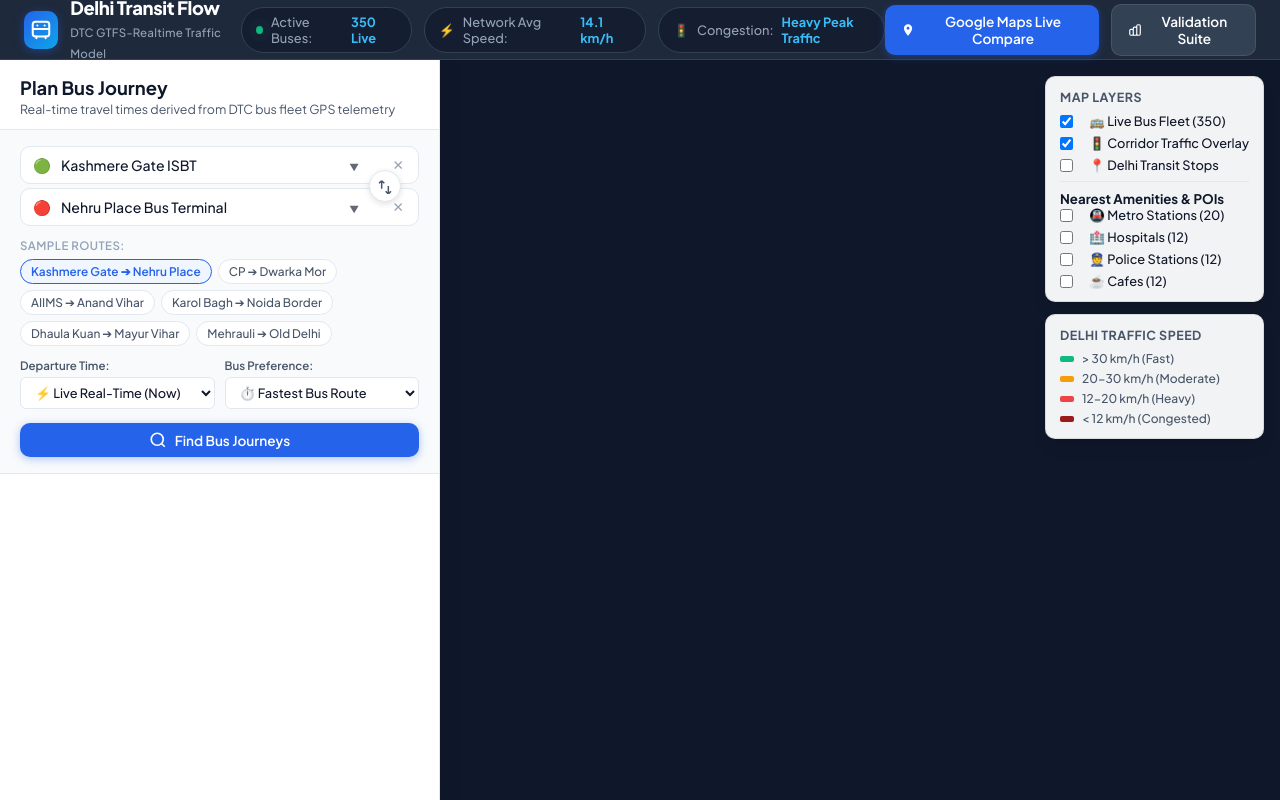
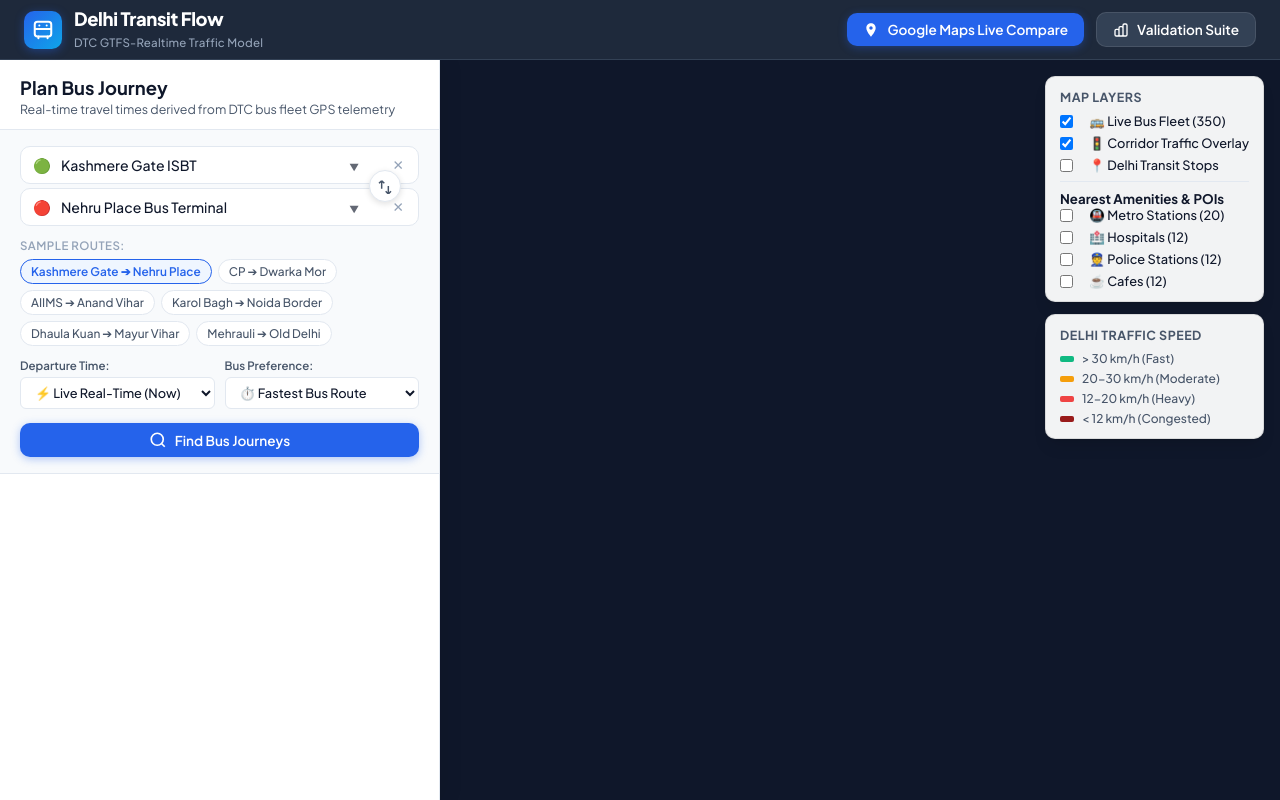
Before and after one commit to kunalsaharawat23/delhi_bus_traffic_planner, a plain HTML site: page frontend/index.html in a window 1280 px wide. Drawn offline with nearby package versions, Linux system fonts and the light colour scheme; files that its build step writes are made by us from their sources.

Commit message:
Remove top-bar network stats badges

```diff
--- a/frontend/index.html
+++ b/frontend/index.html
@@ -20,7 +20,7 @@
   <link rel="stylesheet" href="https://unpkg.com/leaflet@1.9.4/dist/leaflet.css" />
 
   <!-- Custom stylesheet with cache bust -->
-  <link rel="stylesheet" href="/static/style.css?v=3.2">
+  <link rel="stylesheet" href="/static/style.css?v=3.3">
 </head>
 <body>
   <div class="app-container">
@@ -41,25 +41,6 @@
         <div class="brand-text">
           <h1>Delhi Transit Flow</h1>
           <span class="subtitle">DTC GTFS-Realtime Traffic Model</span>
-        </div>
-      </div>
-
-      <!-- network stats -->
-      <div class="network-stats">
-        <div id="badge-fleet" class="stat-badge pulse">
-          <span class="stat-dot"></span>
-          <span class="stat-label">Active Buses:</span>
-          <strong id="stat-active-buses">350 Live</strong>
-        </div>
-        <div class="stat-badge" id="badge-speed">
-          <span class="stat-icon">⚡</span>
-          <span class="stat-label">Network Avg Speed:</span>
-          <strong id="stat-network-speed">14.1 km/h</strong>
-        </div>
-        <div class="stat-badge" id="badge-congestion">
-          <span class="stat-icon">🚦</span>
-          <span class="stat-label">Congestion:</span>
-          <strong id="stat-congestion-status">Heavy Peak Traffic</strong>
         </div>
       </div>
 
@@ -441,6 +422,6 @@
   </div>
 
   <script src="https://unpkg.com/leaflet@1.9.4/dist/leaflet.js"></script>
-  <script src="/static/app.js?v=3.0"></script>
+  <script src="/static/app.js?v=3.3"></script>
 </body>
 </html>
```
